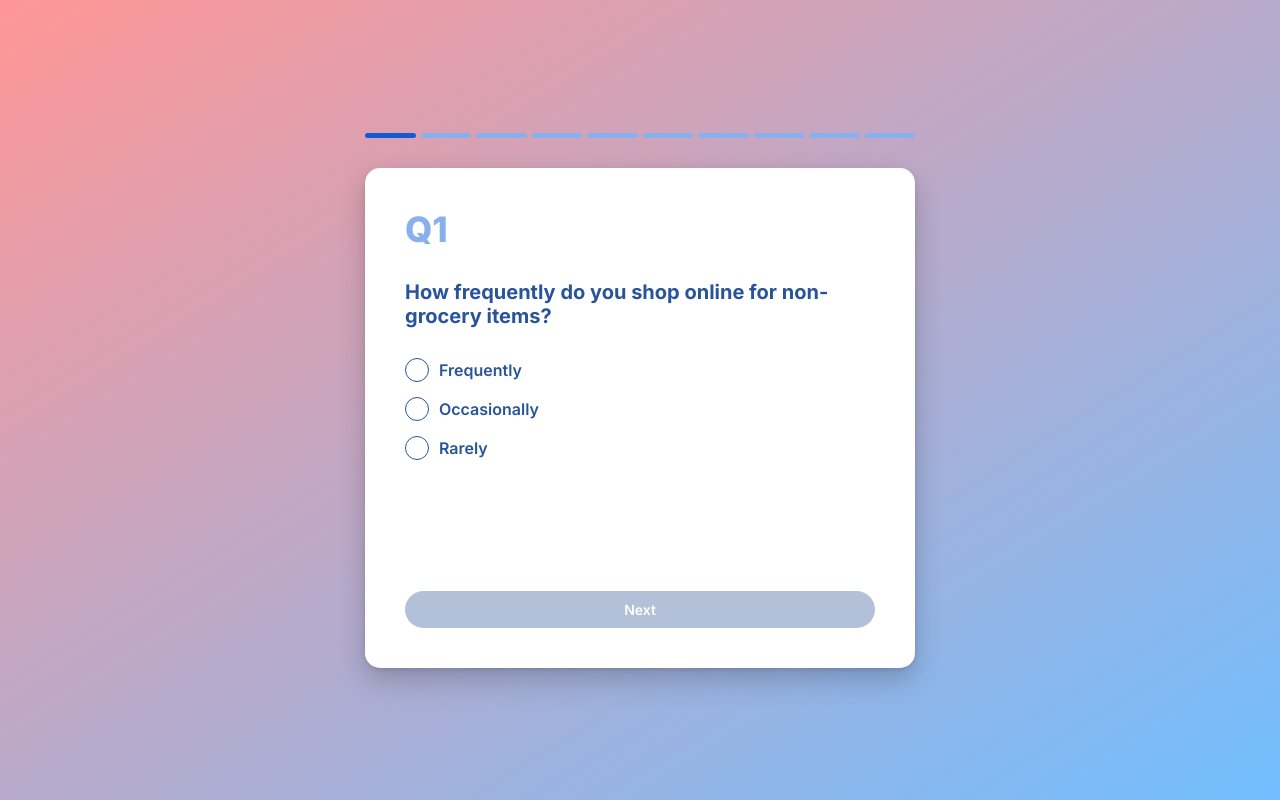
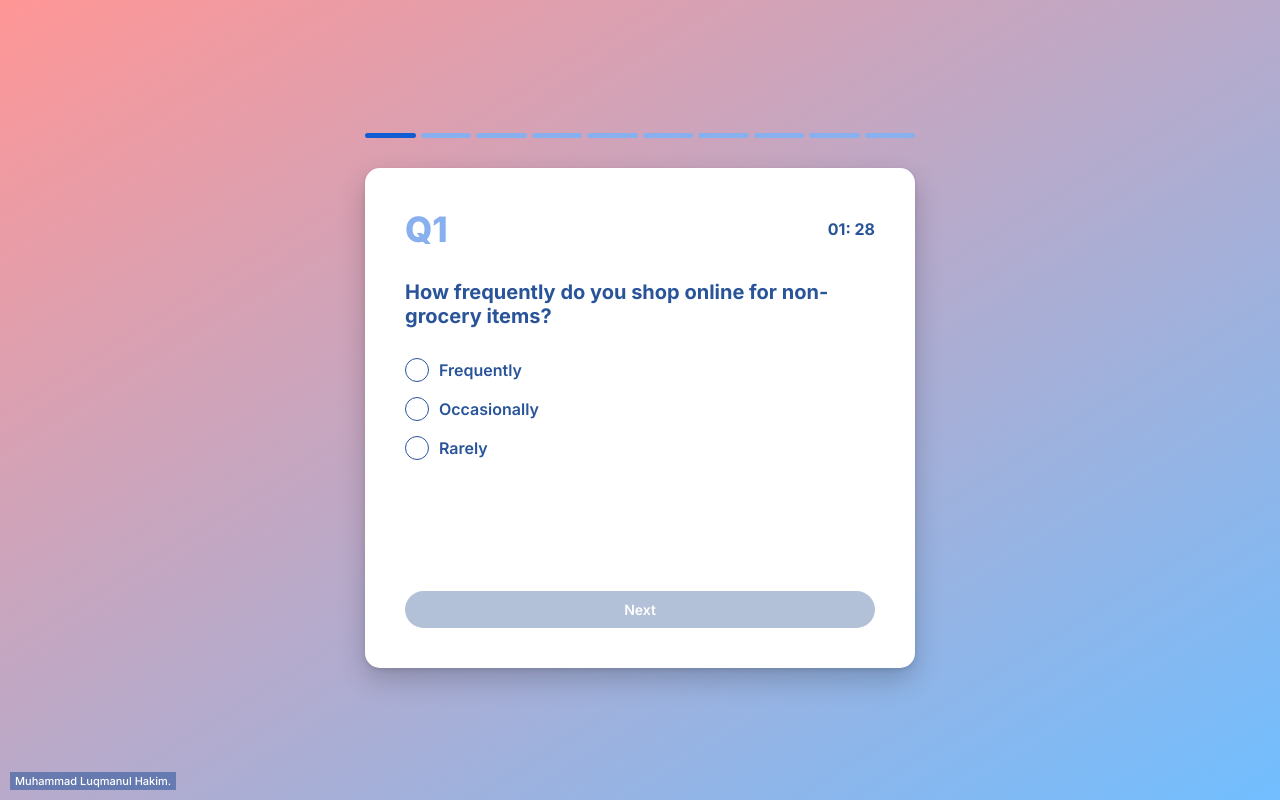
Before and after one commit to iamhkmid/survey-app-tech-test-madeindonesia, a React (Create React App) app: page / in a window 1280 px wide. Both pictures are taken after a click on the button "Start". Built offline with nearby package versions, Linux system fonts and the light colour scheme; the HTML template or start-up script is replaced by a standard one.

Commit message:
add timer

```diff
--- a/src/Components/Container/Container.styled.ts
+++ b/src/Components/Container/Container.styled.tsx
@@ -12,3 +12,18 @@ export const ContainerStyled = styled.div`
   box-sizing: border-box;
   padding: 10px;
 `
+
+export const Owner = styled.div`
+  position: fixed;
+  bottom: 10px;
+  left: 10px;
+  font-size: 10px;
+  font-weight: 500;
+  margin: 0;
+  padding: 2px 5px;
+  background-color: #2954998d;
+  color: #ffffff;
+  @media screen and (min-width: 630px){
+    font-size: 11px;
+  }
+`
--- a/src/Components/Container/index.tsx
+++ b/src/Components/Container/index.tsx
@@ -1,6 +1,6 @@
 import React from "react"
 import InitialForm from "../InitialForm"
-import { ContainerStyled } from "./Container.styled"
+import { ContainerStyled, Owner } from "./Container.styled"
 import { SurveyContext } from "../../Contexts"
 import { TSurveyContext } from "../../Contexts/SurveyProvider.types"
 import SurveyForm from "../SurveyForm"
@@ -26,6 +26,7 @@ const Container = () => {
         {page === "completed" && <SurveyCompleted />}
         {page === "review" && <Review />}
       </motion.div>
+      <Owner>Muhammad Luqmanul Hakim.</Owner>
     </ContainerStyled>
   )
 }
--- /dev/null
+++ b/src/Components/Countdown/Countdown.heplers.ts
@@ -0,0 +1,3 @@
+export const zeroPad = (value: number, length: number = 2) => {
+  return `${value}`.padStart(length, "0")
+}
--- /dev/null
+++ b/src/Components/Countdown/Countdown.styled.tsx
@@ -0,0 +1,15 @@
+import styled from "styled-components";
+
+type TMain = {
+}
+
+export const CountdownStyled = styled.div<TMain>`
+`
+export const DefaultRendererStyled = styled.div`
+  display: flex;
+  p {
+    font-weight: 500;
+    font-size: 14px;
+    margin: 0;
+  }
+`
--- /dev/null
+++ b/src/Components/Countdown/Countdown.tsx
@@ -0,0 +1,56 @@
+import React from "react"
+import { CountdownProps, CountdownRendererProps } from "./Countdown.types"
+import { CountdownStyled, DefaultRendererStyled } from "./Countdown.styled"
+import { zeroPad } from "./Countdown.heplers"
+
+const Countdown: React.FC<CountdownProps> = (props) => {
+  const initTimer = { days: 0, hours: 0, seconds: 0, minutes: 0, completed: false }
+  const [timer, setTimer] = React.useState(initTimer)
+  const interval = React.useRef<NodeJS.Timer>()
+
+  React.useEffect(() => {
+    setTimer(initTimer)
+    if (props.date!.getTime() >= new Date().getTime()) {
+      interval.current = setInterval(() => {
+        const now = new Date().getTime();
+        const distance = props.date!.getTime() - now;
+        const days = Math.floor(distance / (1000 * 60 * 60 * 24));
+        const hours = Math.floor((distance % (1000 * 60 * 60 * 24)) / (1000 * 60 * 60));
+        const minutes = Math.floor((distance % (1000 * 60 * 60)) / (1000 * 60));
+        const seconds = Math.floor((distance % (1000 * 60)) / 1000);
+        const completed = [days, hours, minutes, seconds].every((val) => val <= 0)
+        setTimer({
+          days: completed ? 0 : days,
+          hours: completed ? 0 : hours,
+          minutes: completed ? 0 : minutes,
+          seconds: completed ? 0 : seconds,
+          completed
+        })
+      }, 1000)
+    } else {
+      setTimer((prev) => ({ ...prev, completed: true }))
+      clearInterval(interval.current)
+    }
+    return () => {
+      clearInterval(interval.current)
+    }
+  }, [props.date])
+
+  return (
+    <CountdownStyled className={`Countdown-root ${props.className}`}>
+      {props.renderer!(timer)}
+    </CountdownStyled>
+  );
+}
+
+export default Countdown
+
+const DefaultRenderer = (props: CountdownRendererProps) => {
+  if (props.completed) return <DefaultRendererStyled className="Countdown-finished"><p>Finished</p></DefaultRendererStyled>
+  return <DefaultRendererStyled className="Countdown-timer"><p>{`${zeroPad(props.minutes)} : ${zeroPad(props.seconds)}`}</p></DefaultRendererStyled>
+}
+
+Countdown.defaultProps = {
+  renderer: DefaultRenderer,
+  date: new Date()
+};
--- a/src/Components/SurveyCompleted/index.tsx
+++ b/src/Components/SurveyCompleted/index.tsx
@@ -6,14 +6,16 @@ import { TSurveyContext } from "../../Contexts/SurveyProvider.types"
 import { motion } from "framer-motion"
 
 const SurveyCompleted = () => {
-  const { dispatch } = React.useContext(SurveyContext) as TSurveyContext
+  const { survey, dispatch } = React.useContext(SurveyContext) as TSurveyContext
+
+  const isCompleted = React.useMemo(() => !!survey?.answers?.every((val) => !!val.answerId), [survey?.answers])
 
   return (
     <SurveyCompletedStyled layoutId="page-state">
       <div className="content">
-        <p className="title">Survey Completed! Thank You!</p>
+        <p className="title">{`${isCompleted ? "Survey Completed!" : "Your time is up!"} Thank You!`}</p>
         <p className="sub-title">
-          Congratulations on completing the survey! Your valuable feedback will help us improve our services and provide you with a better shopping experience. Happy shopping!
+          {`${isCompleted ? "Congratulations on completing the survey!" : "Thanks for filling out the survey!"} Your valuable feedback will help us improve our services and provide you with a better shopping experience. Happy shopping!`}
         </p>
         <div className="button-wrapper">
           <motion.div whileHover={{ scale: 1.1 }} className="button">
--- a/src/Components/SurveyForm/SurveyForm.styled.tsx
+++ b/src/Components/SurveyForm/SurveyForm.styled.tsx
@@ -30,6 +30,8 @@ export const SurveyFormStyled = styled(motion.div)`
       height: 100%;
       .header {
         display: flex;
+        justify-content: space-between;
+        align-items: center;
         .title {
           text-align: center;
           font-size: 30px;
@@ -101,3 +103,33 @@ export const BarLevel = styled.div<TBarLevel>`
   `}
   transition: 0.3s background-color ease-in-out;
 `
+
+type TCustomCountdown = {
+  $isRunningOut: boolean
+}
+
+export const CustomCountdown = styled.div<TCustomCountdown>`
+  display: flex;
+  .completed{
+    font-size: 14px;
+    font-weight: 600;
+    margin: 0;
+    color: #295499;
+    @media screen and (min-width: 630px){
+      font-size: 16px;
+    }
+  }
+  .running{
+    font-size: 14px;
+    font-weight: 700;
+    margin: 0;
+    color: #295499;
+    ${({ $isRunningOut }) => $isRunningOut && css`
+      color: #ff3838;
+    `}
+    @media screen and (min-width: 630px){
+      font-size: 16px;
+    }
+  }
+  transition: color 0.3s ease-in-out;
+`
--- a/src/Components/SurveyForm/index.tsx
+++ b/src/Components/SurveyForm/index.tsx
@@ -1,16 +1,21 @@
 import React from "react"
 import Button from "../BasicInput/Button"
-import { BarLevel, SurveyFormStyled } from "./SurveyForm.styled"
+import { BarLevel, CustomCountdown, SurveyFormStyled } from "./SurveyForm.styled"
 import { SurveyContext } from "../../Contexts"
 import { TSurveyContext } from "../../Contexts/SurveyProvider.types"
 import { AnimatePresence } from "framer-motion"
 import RadioGroup from "../BasicInput/RadioGroup"
 import Radio from "../BasicInput/Radio"
 import { motion } from "framer-motion"
+import Countdown from "../Countdown/Countdown"
+import { CountdownRendererProps } from "../Countdown/Countdown.types"
+import { zeroPad } from "../Countdown/Countdown.heplers"
 
 const SurveyForm = () => {
   const { survey, questions, dispatch } = React.useContext(SurveyContext) as TSurveyContext
   const [mounted, setMounted] = React.useState(false)
+
+  const expireDate = React.useMemo(() => new Date(survey?.expireIn!), [survey?.expireIn])
 
   React.useEffect(() => {
     setMounted(true)
@@ -34,7 +39,10 @@ const SurveyForm = () => {
       </div>
       <div className="modal">
         <div className="content">
-          <div className="header"><p className="title">{`Q${survey?.currentQuestion}`}</p></div>
+          <div className="header">
+            <p className="title">{`Q${survey?.currentQuestion}`}</p>
+            <Countdown date={expireDate} renderer={RenderCountdown} />
+          </div>
           <div className="form">
             <AnimatePresence mode="popLayout">
               {questions.map((question) => question.order === survey?.currentQuestion && (
@@ -61,3 +69,12 @@ const SurveyForm = () => {
 }
 
 export default SurveyForm
+
+const RenderCountdown = (props: CountdownRendererProps) => {
+  return (
+    <CustomCountdown $isRunningOut={!props.completed && props.seconds !== 0 && props.seconds < 10}>
+      {props.completed && <div className="completed">{"Time's up!"}</div>}
+      {!props.completed && <div className="running">{`${zeroPad(props.minutes, 2)}: ${zeroPad(props.seconds, 2)}`}</div>}
+    </CustomCountdown>
+  )
+}
--- a/src/Contexts/Survey.reducer.ts
+++ b/src/Contexts/Survey.reducer.ts
@@ -13,10 +13,10 @@ export const reducer: TNavReducer = (state, action) => {
         answers: questions.map((question) => ({ questionId: question.id, answerId: null, order: question.order })),
         currentQuestion: 1,
         numberOfQuestions: questions.length ?? 0,
-        startDate,
+        startDate: startDate.toISOString(),
         isDone: false,
         endDate: null,
-        expireIn: new Date(new Date(startDate).setSeconds(new Date(startDate).getSeconds() + state.expireTime))
+        expireIn: new Date(new Date(startDate).setSeconds(new Date(startDate).getSeconds() + state.timeout)).toISOString()
       }
       localStorage.setItem("survey", JSON.stringify(survey))
       return {
@@ -63,11 +63,16 @@ export const reducer: TNavReducer = (state, action) => {
         return { ...state, survey }
       } else if (questions.length === findQuestion?.order) {
         // last question
-        const newState: TNavReducerState = { ...state, page: "completed", survey: { ...state.survey!, endDate: new Date(), isDone: true } }
+        const newState: TNavReducerState = { ...state, page: "completed", survey: { ...state.survey!, endDate: new Date().toISOString(), isDone: true } }
         localStorage.setItem("survey", JSON.stringify(newState.survey))
         return newState
       }
       return state
+    }
+    case "FORCE_FINISHED": {
+      const survey: TNavReducerState["survey"] = { ...state.survey!, isDone: true, endDate: new Date().toISOString() }
+      localStorage.setItem("survey", JSON.stringify(survey))
+      return { ...state, survey, page: "completed" }
     }
     default:
       return state;
@@ -77,5 +82,5 @@ export const reducer: TNavReducer = (state, action) => {
 export const initialState: TNavReducerState = {
   page: "start",
   survey: null,
-  expireTime: 5 * 60 // in second
+  timeout: 1.5 * 60 // in second
 };
--- a/src/Contexts/index.tsx
+++ b/src/Contexts/index.tsx
@@ -8,10 +8,25 @@ export const SurveyContext = React.createContext<TSurveyContext | null>(null)
 const SurveyProvider: React.FC<TSurveyProvider> = ({ children }) => {
   const [state, dispatch] = React.useReducer(reducer, initialState)
   const value = { ...state, dispatch, questions }
+  const timeOut = React.useRef<NodeJS.Timeout>()
 
   React.useEffect(() => {
     dispatch({ type: "CHECK_PREV_SURVEY" })
   }, [])
+
+  React.useEffect(() => {
+    if (!!state.survey && !state.survey.isDone) {
+      const datenow = new Date()
+      const distance = new Date(state.survey.expireIn)!.getTime() - datenow.getTime();
+      const ms = distance <= 0 ? 0 : distance
+      timeOut.current = setTimeout(() => {
+        dispatch({ type: "FORCE_FINISHED" })
+      }, ms)
+    }
+    return () => {
+      clearTimeout(timeOut.current)
+    }
+  }, [state.survey])
 
   return (
     <SurveyContext.Provider value={value}>
```
Also changed, not shown: src/Components/Countdown/Countdown.types.ts (added, +9 -0 lines), src/Contexts/SurveyProvider.types.ts (+7 -4 lines).
